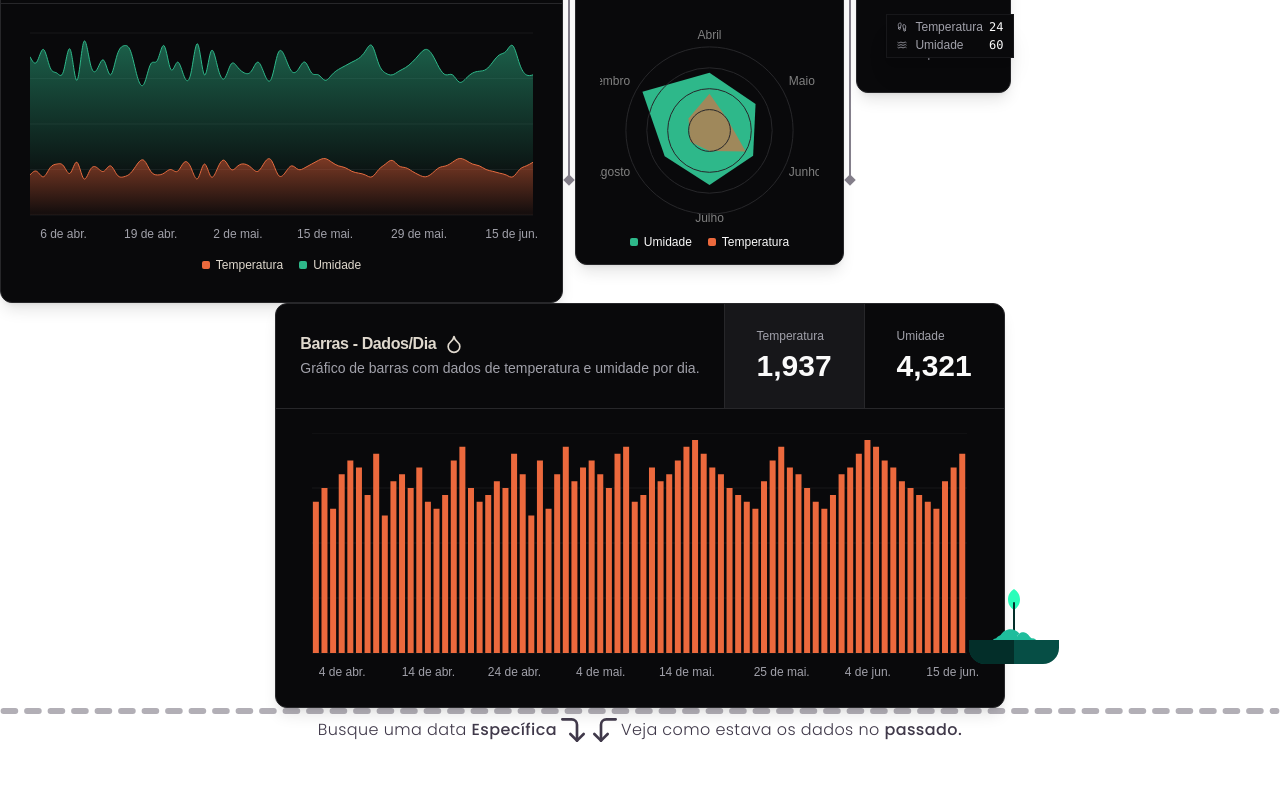
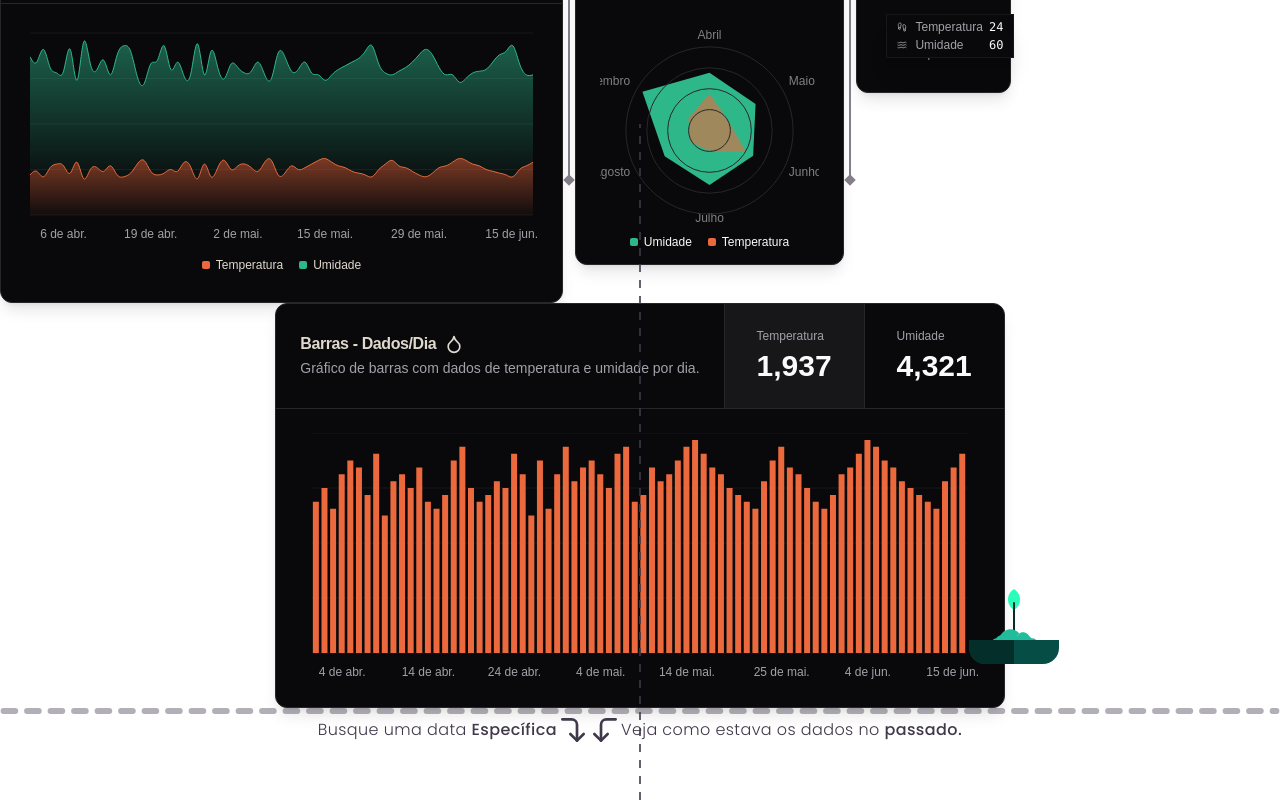
Before and after one commit to Projeto-Jiquiri/jiquiri-front, a Next.js app: page /relatorios in a window 1280 px wide. Shown: the part 400-1202 px from the top of the page. Built offline with nearby package versions, Linux system fonts and the light colour scheme.

Commit message:
Add vertical dashed divider to Relatorios page and clean up TitleHome component

```diff
--- a/src/app/relatorios/page.tsx
+++ b/src/app/relatorios/page.tsx
@@ -15,6 +15,7 @@ import { BarChartComponent } from "@/components/charts/barChart";
 import { MiniBarComponent } from "@/components/charts/miniBarChart";
 import CalendarComponent from "@/components/calendarComponent";
 import DefaultFooter from "@/components/defaultFooter";
+import { VerticalDividerDashed } from "@/components/divider";
 
 
 export default function Relatorios() {
@@ -102,6 +103,10 @@ export default function Relatorios() {
                     loop={false}
                     className={`absolute z-10 ${dpr > 1 && dpr <= 1.5 ? "right-[9vw] 2xl:top-[36.6vh] 2xl:w-[13vw] 2xl:h-[18vh]" : "right-[13vw] 2xl:top-[26.5vh] 2xl:w-[10vw] 2xl:h-[15vh] "}`}
                 />
+
+                <div className="absolute 2xl:top-[55%] 2xl:right-[3.5%]">
+                    <VerticalDividerDashed />
+                </div>
             </main>
         </div>
     )
--- a/src/components/titleHome/index.tsx
+++ b/src/components/titleHome/index.tsx
@@ -18,6 +18,7 @@ export default function TitleHome() {
     const [walkingAnimationPlay, setwalkingAnimationPlay] = useState(true);
     const [vasoPlantaAnimationPlay, setVasoPlantaAnimationPlay] = useState(true);
 
+
     useEffect(() => {
         const updateDpr = () => {
             setDpr(window.devicePixelRatio);
@@ -26,7 +27,6 @@ export default function TitleHome() {
         window.addEventListener("resize", updateDpr);
         return () => window.removeEventListener("resize", updateDpr);
     }, [dpr, setDpr]);
-
 
 
     return (
```
